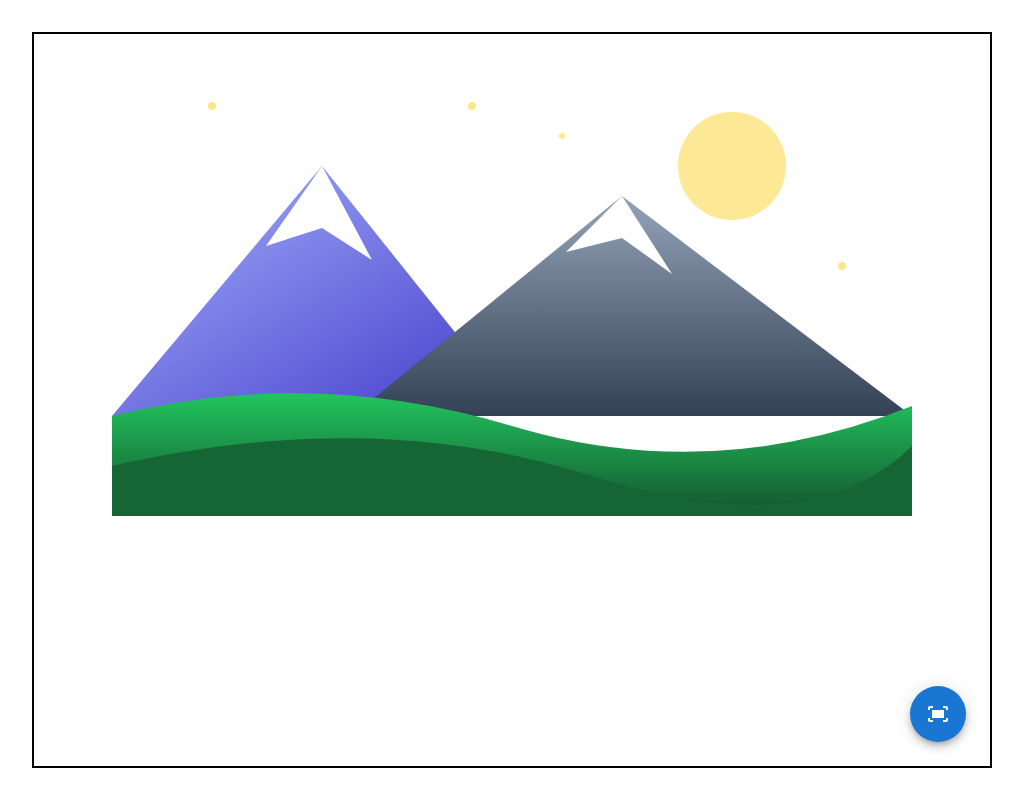
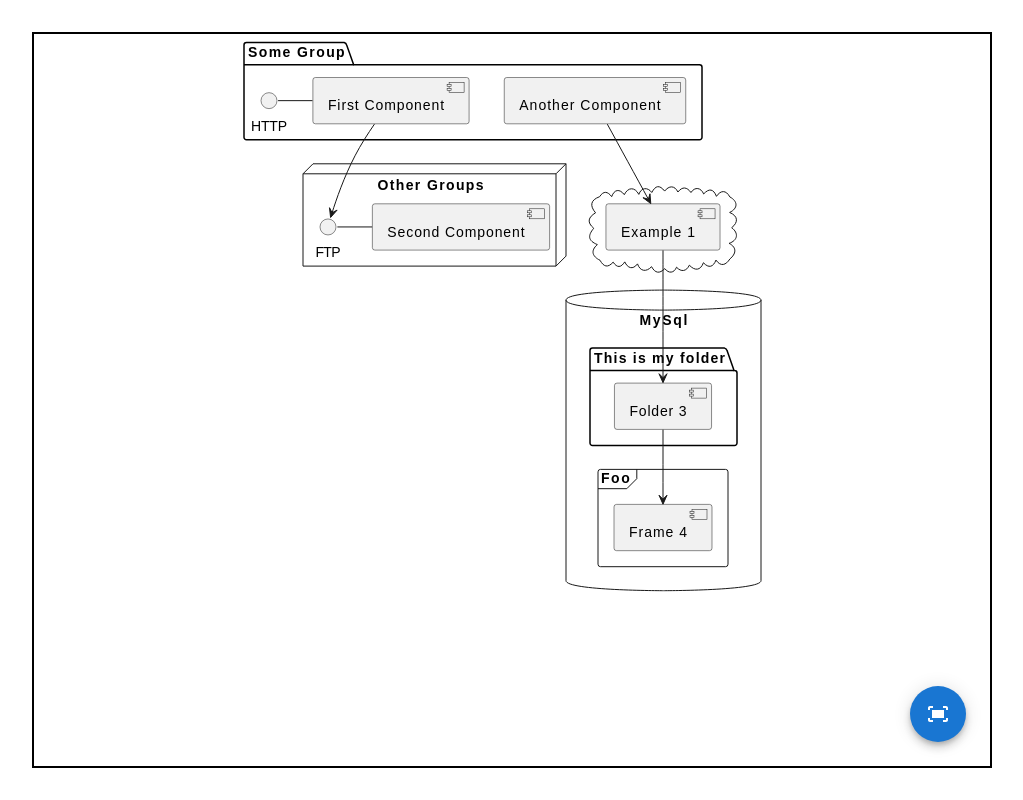
Before and after one commit to ViertelGeviert25/interactionpane, a React (Vite) app: page / in a window 1280 px wide. Shown: the whole page, without its empty margins (0-1023 px from the left). Built offline with nearby package versions, Linux system fonts and the light colour scheme.

Commit message:
added svgs

```diff
--- a/src/App.tsx
+++ b/src/App.tsx
@@ -12,7 +12,7 @@ const stackSx: SxProps<Theme> = {
 export function App() {
   return (
     <Stack sx={stackSx}>
-      <InteractionPane contentSrc="/testdata/sample_diagram.svg" />
+      <InteractionPane contentSrc="/testdata/datenfluss.svg" />
     </Stack>
   );
 }
```
Also changed, not shown: public/testdata/datenfluss.svg (added), public/testdata/sample_diagram.svg.
